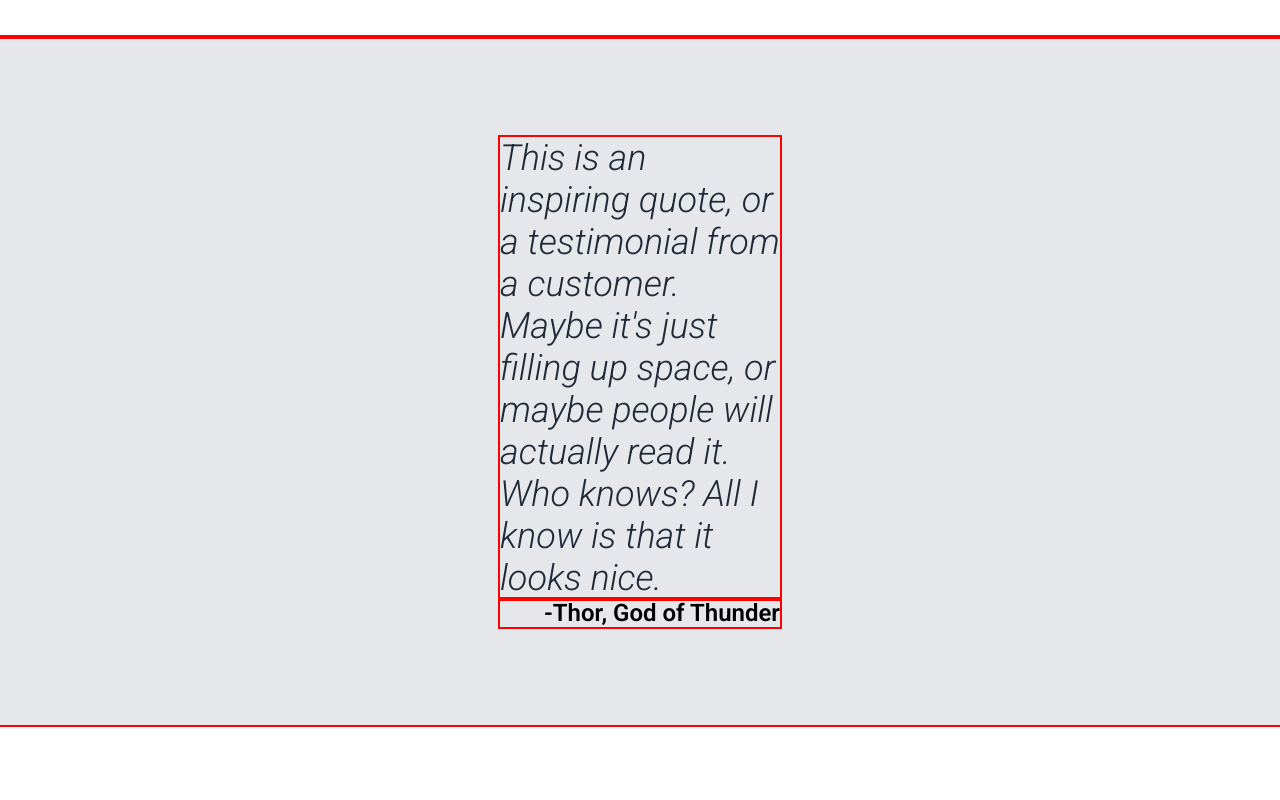
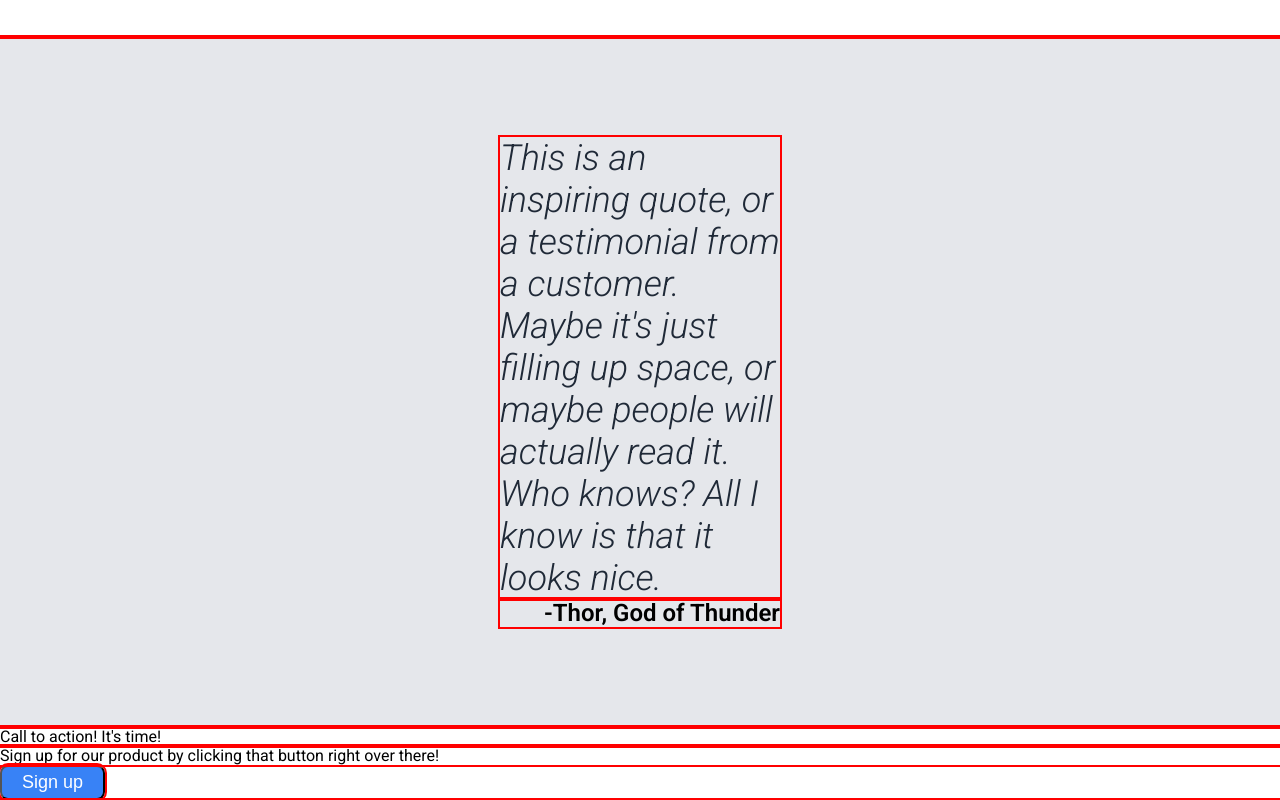
Before and after one commit to spamus12/odin-landing-page, a plain HTML site: page index.html in a window 1280 px wide. Shown: the part 1141-1941 px from the top of the page. Before the commit the page ends 1868 px from the top, so only its background shows below. Drawn offline with Linux system fonts and the light colour scheme.

Commit message:
Add html elements to the call to action section

```diff
--- a/index.html
+++ b/index.html
@@ -94,6 +94,17 @@
 
         <div class="action">
 
+            <div class="modal">
+
+                <div class="text">
+                    <div class="header">Call to action! It's time!</div>
+                    <div class="message">Sign up for our product by clicking that button right over there!</div>
+                </div>
+
+                <button id="signup-button" class="f-action">Sign up</button>
+
+            </div>
+
         </div>
 
         <div class="footer">
```
